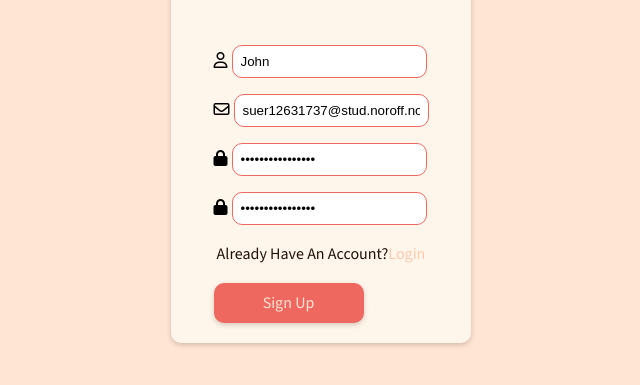
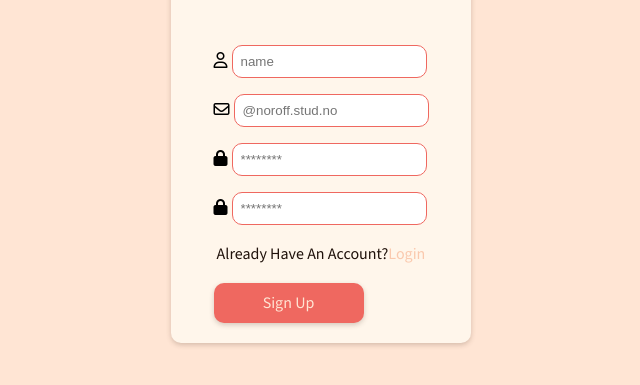
Before and after one commit to 03-renate/norwayUnfiltered, a website built with Vite: page signUp.html in a window 1280 px wide. Shown: the part 261-646 px from the top of the page, without its empty margins (319-959 px from the left). Built offline with nearby package versions, Linux system fonts and the light colour scheme; a web font is replaced by a local one.

Commit message:
login+register

```diff
--- a/signUp.html
+++ b/signUp.html
@@ -59,7 +59,6 @@
                 placeholder="name"
                 minlength="2"
                 maxlength="19"
-                value="John"
               />
             </div>
 
@@ -72,7 +71,6 @@
                 name="email"
                 id="email"
                 placeholder="@noroff.stud.no"
-                value="suer12631737@stud.noroff.no"
               />
             </div>
 
@@ -86,7 +84,6 @@
                 minlength="6"
                 maxlength="40"
                 placeholder="********"
-                value="password12345678"
               />
             </div>
 
@@ -100,7 +97,6 @@
                 minlength="6"
                 maxlength="40"
                 placeholder="********"
-                value="password12345678"
               />
             </div>
 
```
